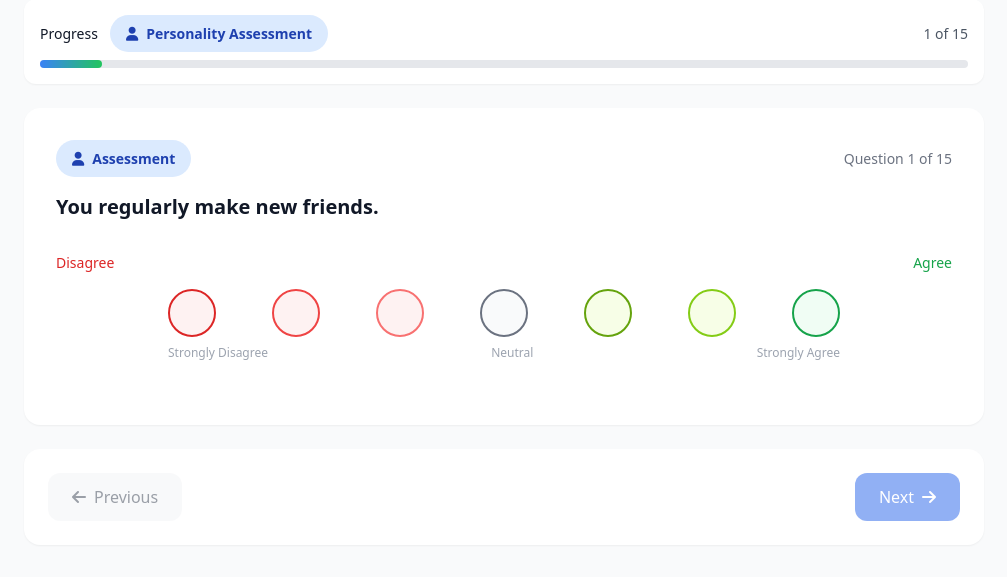
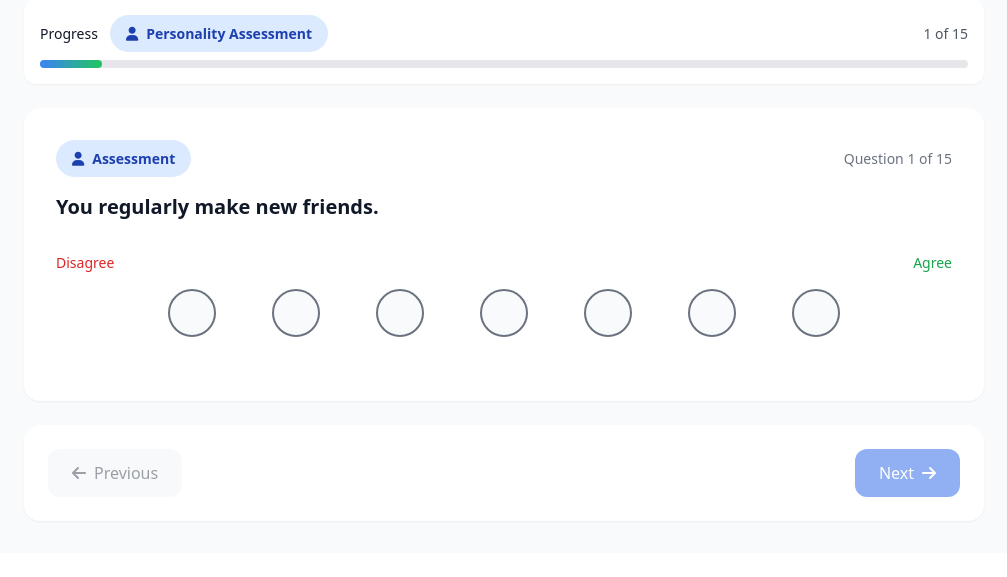
Before and after one commit to Jim-Hadjili/Career_Quiz_App, a PHP site: page /Content/Pages/quizPage.php in a window 1280 px wide. Shown: the part 587-1164 px from the top of the page, without its empty margins (136-1143 px from the left). After the commit the page ends 1109 px from the top, so only its background shows below. Run offline with PHP 8.4, Linux system fonts and the light colour scheme; some libraries are stand-ins or nearby versions.

Commit message:
style: Update scale option colors for improved visual consistency and user experience refactor: Move hidden input fields to quizPageHeader for better structure refactor: Remove unnecessary labels from quiz rendering for cleaner UI

```diff
--- a/Content/Includes/quizPageComponents/quizPage.Css
+++ b/Content/Includes/quizPageComponents/quizPage.Css
@@ -18,12 +18,12 @@
 
 /* Disagree options (left side) - Red shades */
 .scale-option[data-scale="1"] {
-  border-color: #dc2626;
-  background-color: #fef2f2;
+  border-color: #6b7280;
+  background-color: #f9fafb;
 }
 .scale-option[data-scale="1"]:hover {
-  border-color: #b91c1c;
-  background-color: #fee2e2;
+  border-color: #4b5563;
+  background-color: #f3f4f6;
 }
 .scale-option[data-scale="1"].selected {
   border-color: #dc2626;
@@ -32,12 +32,12 @@
 }
 
 .scale-option[data-scale="2"] {
-  border-color: #ef4444;
-  background-color: #fef2f2;
+  border-color: #6b7280;
+  background-color: #f9fafb;
 }
 .scale-option[data-scale="2"]:hover {
-  border-color: #dc2626;
-  background-color: #fee2e2;
+  border-color: #4b5563;
+  background-color: #f3f4f6;
 }
 .scale-option[data-scale="2"].selected {
   border-color: #ef4444;
@@ -46,12 +46,12 @@
 }
 
 .scale-option[data-scale="3"] {
-  border-color: #f87171;
-  background-color: #fef2f2;
+  border-color: #6b7280;
+  background-color: #f9fafb;
 }
 .scale-option[data-scale="3"]:hover {
-  border-color: #ef4444;
-  background-color: #fee2e2;
+  border-color: #4b5563;
+  background-color: #f3f4f6;
 }
 .scale-option[data-scale="3"].selected {
   border-color: #f87171;
@@ -76,12 +76,12 @@
 
 /* Agree options (right side) - Green shades */
 .scale-option[data-scale="5"] {
-  border-color: #65a30d;
-  background-color: #f7fee7;
+  border-color: #6b7280;
+  background-color: #f9fafb;
 }
 .scale-option[data-scale="5"]:hover {
-  border-color: #84cc16;
-  background-color: #ecfccb;
+  border-color: #4b5563;
+  background-color: #f3f4f6;
 }
 .scale-option[data-scale="5"].selected {
   border-color: #65a30d;
@@ -90,12 +90,12 @@
 }
 
 .scale-option[data-scale="6"] {
-  border-color: #84cc16;
-  background-color: #f7fee7;
+  border-color: #6b7280;
+  background-color: #f9fafb;
 }
 .scale-option[data-scale="6"]:hover {
-  border-color: #65a30d;
-  background-color: #ecfccb;
+  border-color: #4b5563;
+  background-color: #f3f4f6;
 }
 .scale-option[data-scale="6"].selected {
   border-color: #84cc16;
@@ -104,12 +104,12 @@
 }
 
 .scale-option[data-scale="7"] {
-  border-color: #16a34a;
-  background-color: #f0fdf4;
+  border-color: #6b7280;
+  background-color: #f9fafb;
 }
 .scale-option[data-scale="7"]:hover {
-  border-color: #15803d;
-  background-color: #dcfce7;
+  border-color: #4b5563;
+  background-color: #f3f4f6;
 }
 .scale-option[data-scale="7"].selected {
   border-color: #16a34a;
--- a/Content/Includes/quizPageComponents/quizPageHeader.php
+++ b/Content/Includes/quizPageComponents/quizPageHeader.php
@@ -1,3 +1,7 @@
+<input type="hidden" id="quiz-mode" value="<?php echo $quizMode; ?>">
+<input type="hidden" id="user-id" value="<?php echo $isLoggedIn ? $_SESSION['user_id'] : ''; ?>">
+<input type="hidden" id="session-id" value="<?php echo $isLoggedIn ? '' : $_SESSION['guest_session_id']; ?>">
+
 <header class="bg-white shadow-sm sticky top-0 z-50">
     <div class="max-w-7xl mx-auto px-4 sm:px-6 lg:px-8">
         <div class="flex justify-between items-center h-16">
--- a/Content/Pages/quizPage.php
+++ b/Content/Pages/quizPage.php
@@ -9,13 +9,10 @@ include "../Functions/quizPageFunctions/quizPageFunction.php";
 
 <body class="min-h-screen bg-gray-50 text-gray-900">
 
-    <input type="hidden" id="quiz-mode" value="<?php echo $quizMode; ?>">
-    <input type="hidden" id="user-id" value="<?php echo $isLoggedIn ? $_SESSION['user_id'] : ''; ?>">
-    <input type="hidden" id="session-id" value="<?php echo $isLoggedIn ? '' : $_SESSION['guest_session_id']; ?>">
-
     <!-- Header -->
     <?php include "../Includes/quizPageComponents/quizPageHeader.php"; ?>
 
+    <!-- Main Content -->
     <div class="max-w-5xl mx-auto px-4 sm:px-6 lg:px-8 py-8">
 
         <!-- Quiz Info Card -->
--- a/Content/Scripts/quizPageScripts/quizPage.js
+++ b/Content/Scripts/quizPageScripts/quizPage.js
@@ -156,12 +156,6 @@ class QuizApp {
                                   )
                                   .join("")}
                             </div>
-
-                            <div class="flex items-center justify-between max-w-2xl mx-auto mt-2">
-                                <span class="text-xs text-gray-400">Strongly Disagree</span>
-                                <span class="text-xs text-gray-400">Neutral</span>
-                                <span class="text-xs text-gray-400">Strongly Agree</span>
-                            </div>
                         </div>
                     `;
 
```
